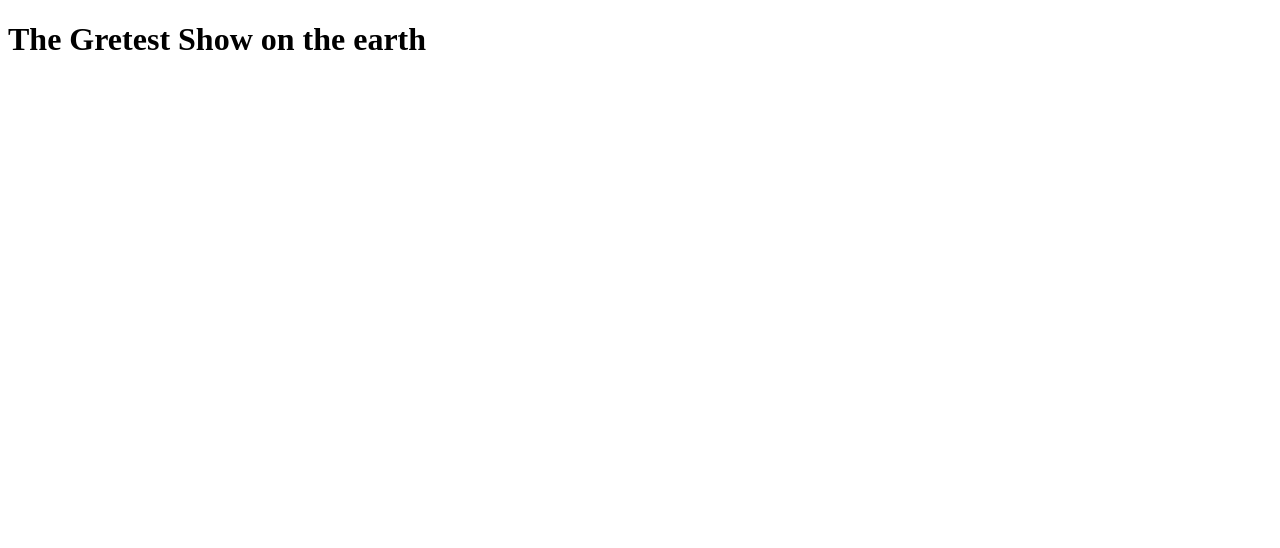
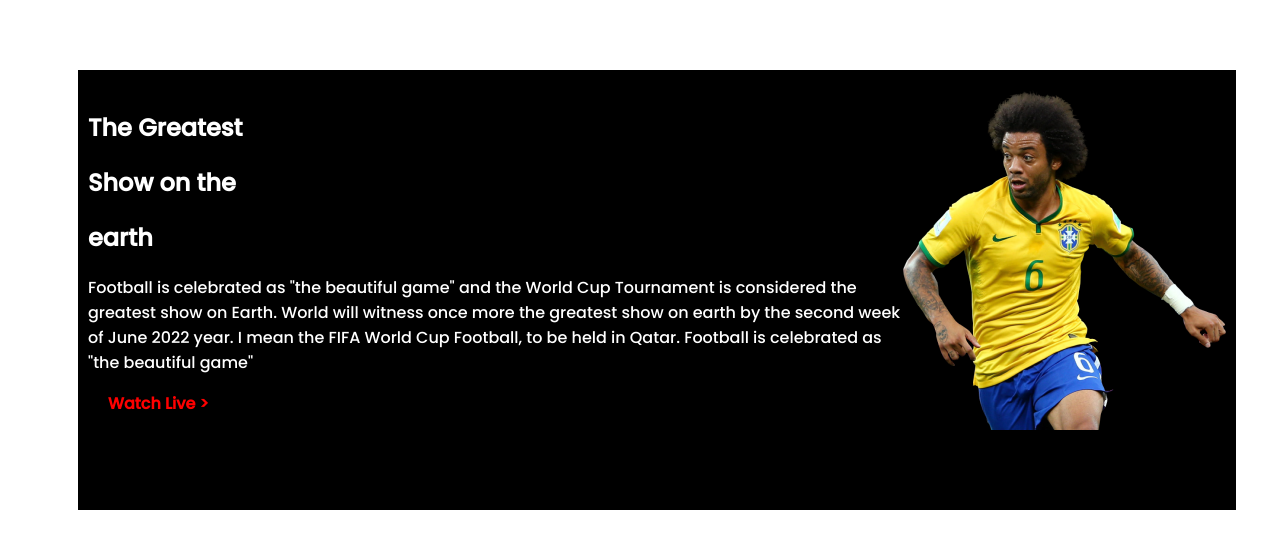
Before and after one commit to ahmarcodex/world-cup-website, a plain HTML site: page index.html in a window 1280 px wide. Drawn offline with Linux system fonts and the light colour scheme.

Commit message:
image added

```diff
--- a/index.html
+++ b/index.html
@@ -10,7 +10,21 @@
 </head>
 
 <body>
-    <h1>The Gretest Show on the earth</h1>
+    <section class="great-show">
+        <div class="text-color">
+            <h1>The Greatest</h1>
+            <h1>Show on the</h1>
+            <h1>earth</h1>
+            <p>Football is celebrated as "the beautiful game" and the World Cup Tournament is considered the greatest
+                show on Earth. World will witness once more the greatest show on earth by the second week of June 2022
+                year. I mean the FIFA World Cup Football, to be held in Qatar. Football is celebrated as "the beautiful
+                game"</p>
+            <a class="link-button" href="">Watch Live ></a>
+        </div>
+        <div>
+            <img src="image/Banner Image.png" alt="">
+        </div>
+    </section>
 
 </body>
 
--- a/style.css
+++ b/style.css
@@ -0,0 +1,28 @@
+@import url('https://fonts.googleapis.com/css2?family=Poppins:wght@500&display=swap');
+
+body {
+    font-family: 'Poppins', sans-serif;
+}
+
+.great-show {
+    display: flex;
+    background-color: black;
+    margin: 70px;
+    width: 90%;
+    height: 400px;
+    padding: 20px 10px;
+}
+
+.text-color {
+    color: white;
+}
+
+
+.link-button {
+    text-decoration: none;
+    background-image: linear-gradient(red);
+    padding: 10px 20px;
+    color: red;
+    font-weight: 700;
+    border-radius: 5px;
+}
```
